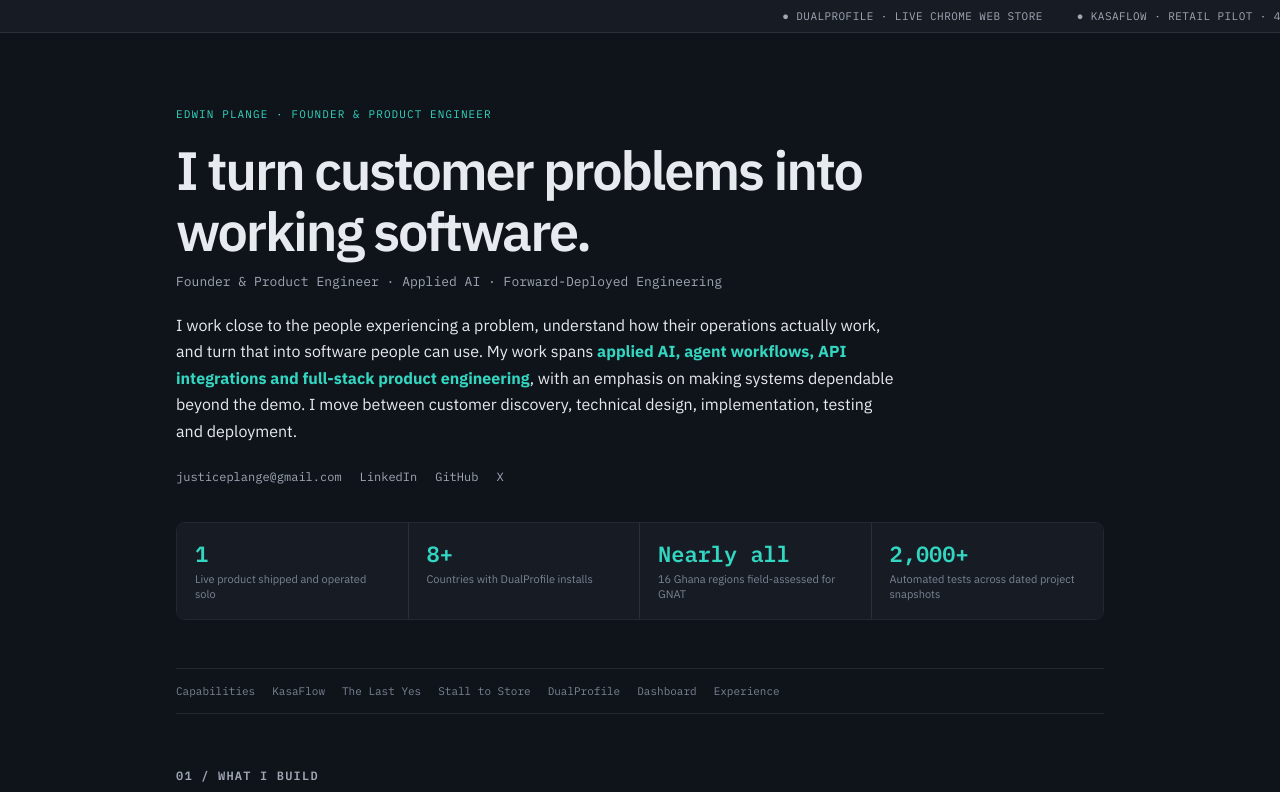
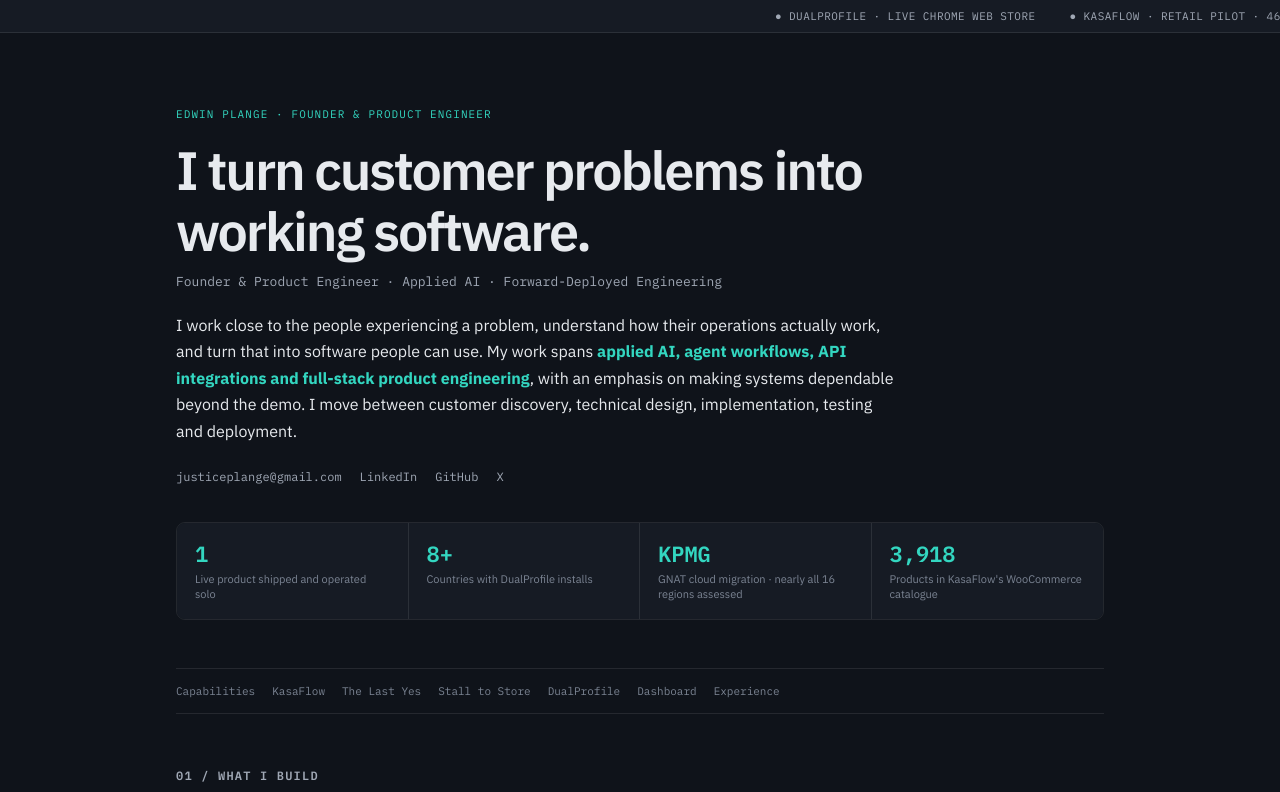
Before and after one commit to JayPlange/portfolio, a plain HTML site: page index.html in a window 1280 px wide. Shown: the top 792 px of the page. Drawn offline with Linux system fonts and the light colour scheme.

Commit message:
Update index.html

```diff
--- a/index.html
+++ b/index.html
@@ -24,7 +24,7 @@
 </style>
 </head>
 <body>
-<div class="ticker"><div><span>● DUALPROFILE · LIVE CHROME WEB STORE</span><span>● KASAFLOW · RETAIL PILOT · 46-SCENARIO EVALUATOR</span><span>● THE LAST YES · DETERMINISTIC TOOL-USE EVALUATION</span><span>● WEBBLABS · 800-CELL ACCESS MATRIX</span><span>● GNAT CLOUD MIGRATION · NEARLY ALL 16 REGIONS FIELD-ASSESSED</span><span>● STALL TO STORE · HACKATHON PROTOTYPE</span></div></div>
+<div class="ticker"><div><span>● DUALPROFILE · LIVE CHROME WEB STORE</span><span>● KASAFLOW · RETAIL PILOT · 46-SCENARIO EVALUATOR</span><span>● THE LAST YES · DETERMINISTIC TOOL-USE EVALUATION</span><span>● WEBBLABS · 800-CELL ACCESS MATRIX</span><span>● KPMG GHANA · GNAT NATIONAL CLOUD MIGRATION · NEARLY ALL 16 REGIONS</span><span>● STALL TO STORE · HACKATHON PROTOTYPE</span></div></div>
 <div class="wrap">
 <header class="hero" id="top">
 <p class="eyebrow">Edwin Plange · Founder &amp; Product Engineer</p>
@@ -32,7 +32,7 @@
 <p class="role">Founder &amp; Product Engineer · Applied AI · Forward-Deployed Engineering</p>
 <p class="intro">I work close to the people experiencing a problem, understand how their operations actually work, and turn that into software people can use. My work spans <strong>applied AI, agent workflows, API integrations and full-stack product engineering</strong>, with an emphasis on making systems dependable beyond the demo. I move between customer discovery, technical design, implementation, testing and deployment.</p>
 <div class="links"><a href="mailto:justiceplange@gmail.com">justiceplange@gmail.com</a><a href="https://linkedin.com/in/edwin-plange">LinkedIn</a><a href="https://github.com/JayPlange">GitHub</a><a href="https://x.com/JusticePlange">X</a></div>
-<div class="stats"><div class="stat"><div class="num">1</div><div class="label">Live product shipped and operated solo</div></div><div class="stat"><div class="num">8+</div><div class="label">Countries with DualProfile installs</div></div><div class="stat"><div class="num">Nearly all</div><div class="label">16 Ghana regions field-assessed for GNAT</div></div><div class="stat"><div class="num">2,000+</div><div class="label">Automated tests across dated project snapshots</div></div></div>
+<div class="stats"><div class="stat"><div class="num">1</div><div class="label">Live product shipped and operated solo</div></div><div class="stat"><div class="num">8+</div><div class="label">Countries with DualProfile installs</div></div><div class="stat"><div class="num">KPMG</div><div class="label">GNAT cloud migration · nearly all 16 regions assessed</div></div><div class="stat"><div class="num">3,918</div><div class="label">Products in KasaFlow's WooCommerce catalogue</div></div></div>
 </header>
 <nav class="nav"><a href="#capabilities">Capabilities</a><a href="#kasaflow">KasaFlow</a><a href="#lastyes">The Last Yes</a><a href="#stall">Stall to Store</a><a href="#dualprofile">DualProfile</a><a href="#dashboard">Dashboard</a><a href="#experience">Experience</a></nav>
 <main>
@@ -66,7 +66,7 @@
 <div class="job"><div class="when">January 2025 – Present</div><h3>Founder &amp; Product Engineer · DualProfile</h3><div class="org">Independent product · Chrome Web Store</div><div class="desc">Built and operate a WhatsApp browser-extension product spanning browser engineering, backend state, account security, synchronisation and commercial flows.</div></div>
 <div class="job"><div class="when">2025 – Present</div><h3>Co-Founder · Webblabs</h3><div class="org">Ghana</div><div class="desc">Lead client discovery and SME workflow mapping while contributing to dashboard engineering, testing and release hardening for a multi-branch operations system.</div></div>
 <div class="job"><div class="when">2024 – 2025</div><h3>Automation Systems Engineer</h3><div class="org">Independent client project</div><div class="desc">Built a multi-step n8n AI pipeline combining audio, image and text inputs with structured failure recovery under real API constraints.</div></div>
-<div class="job"><div class="when">February – May 2023</div><h3>IT Compliance Associate</h3><div class="org">KPMG Ghana · GNAT National Cloud Migration</div><div class="desc">Conducted on-site stakeholder assessments across nearly all 16 regions of Ghana, contributing field findings to migration risk documentation.</div></div>
+<div class="job"><div class="when">February – May 2023</div><h3>IT Compliance Associate</h3><div class="org">KPMG Ghana · GNAT National Cloud Migration</div><div class="desc">Supported GNAT's national cloud migration, conducting IT infrastructure assessments across nearly all 16 regions of Ghana and contributing field findings to migration risk documentation.</div></div>
 <div class="job"><div class="when">November 2021 – January 2023</div><h3>Network Operations Engineer</h3><div class="org">Geoquaye Company Ltd · Ghana</div><div class="desc">Monitored live telecom infrastructure, investigated incidents and escalated faults under uptime service-level agreements.</div></div>
 <div class="job"><div class="when">October 2020 – September 2021</div><h3>NOC Engineer</h3><div class="org">American Tower Corporation Ghana</div><div class="desc">Supported multi-site network operations and coordinated incident resolution across technical and non-technical teams.</div></div>
 </div></section>
```
